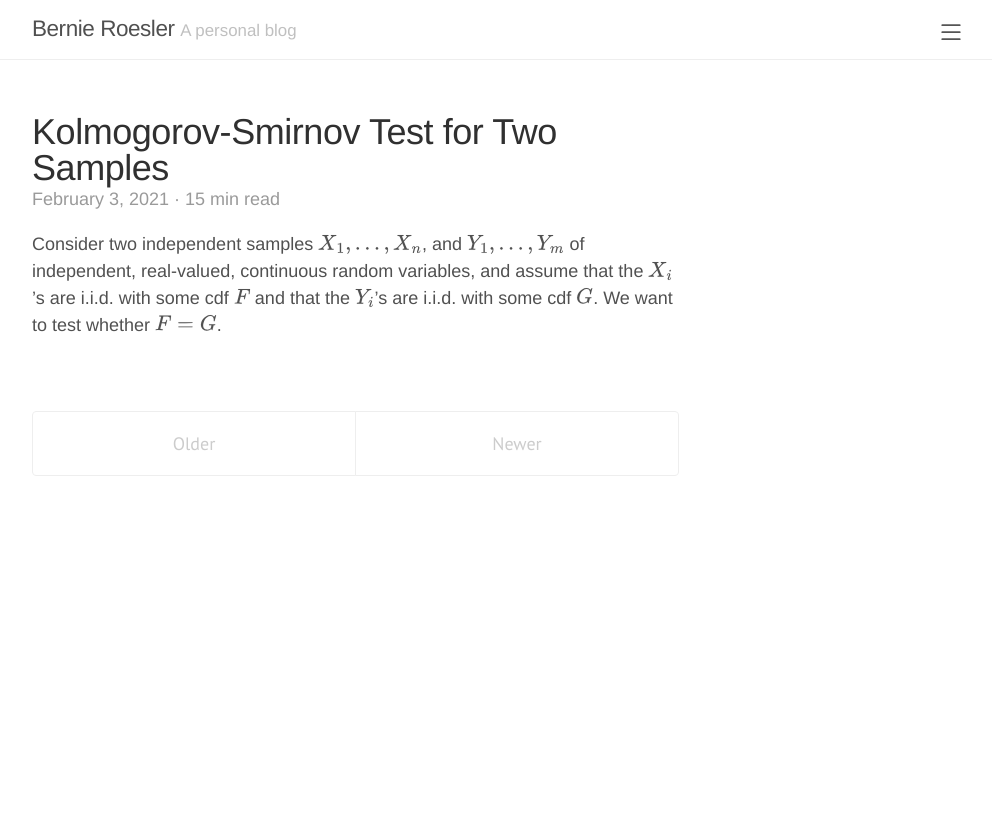
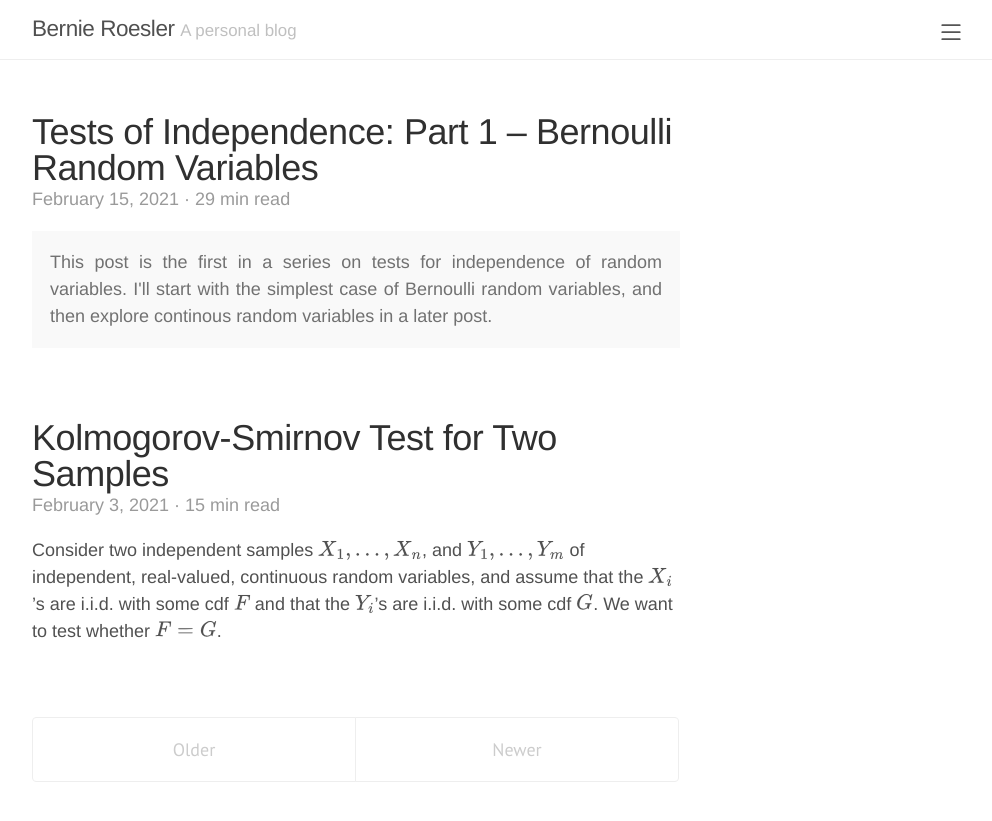
Before and after one commit to broesler/broesler.github.io, a Jekyll site: the page built from index.html, in a window 1280 px wide. Shown: the top 821 px of the page, without its empty margins (284-1276 px from the left). Built offline with Jekyll 4.4.1, drawn with Linux system fonts in a browser that asks for light colours; nearby versions of some CDN libraries; the list of posts is cut into pages by our own code.

Commit message:
Create new post on Bernoulli independence.

```diff
--- a/_drafts/2021-02-15-indep_bern_FINAL.md
+++ b/_posts/2021-02-15-indep_bern.md
@@ -6,6 +6,12 @@ categories: statistics
 tags: statistics hypothesis-testing python
 reading_time: 29
 ---
+
+<p class="message">
+This post is the first in a series on tests for independence of random
+variables. I'll start with the simplest case of Bernoulli random variables, and
+then explore continous random variables in a later post.
+</p>
 
 <div style="visibility: hidden; padding: 0; margin-bottom: -2rem;">
 $$
@@ -74,7 +80,7 @@ $(X, Y)$ (*i.e. *$X_i \indep X_j$ for $i \ne j$, but $X_i$ may not be
 independent of $Y_i$). Based on this sample, we want to test whether
 $X \indep Y$, *i.e. *whether $r = pq$.
 
-### Estimators of $p, q, r$
+### Estimators of the Parameters
 
 Define the estimators:
 
@@ -318,7 +324,7 @@ $$
     \end{align}
 $$
 
-Since $X \sim \mathop{\mathrm{Ber}}(p) \in \{0, 1\}$, $X^2 = X$, so we have
+Since $X \sim \mathop{\mathrm{Ber}}(p) \in \\\{0, 1\\\}$, $X^2 = X$, so we have
 
 $$
 \begin{align}
@@ -611,7 +617,7 @@ $$
 $$
 
 A proof of Equation $\eqref{eq:t_to_N}$ is given in the
-<a href="#app:1">Appendix</a>.
+<a href="#app:A">Appendix</a>.
 
 </div>
 
@@ -698,9 +704,16 @@ In other words,
 the lowest level at which we could reject the null hypothesis is at
 $\alpha = \text{$p$-value} = 0.1642 = 16.42\%$.
 
-<div class="appendix" id="#app:1">
 
-## Appendix A: Additional Proofs
+<h2 id="app:A">Appendix A: Additional Proofs</h2>
+
+<div class="app-wrapper">
+
+<label for="app-A" class="app-toggle">Show/Hide Appendix &#8862;</label>
+<input type="checkbox" id="app-A" class="app-toggle"/>
+
+
+<div class="appendix" markdown=1>
 
 <div class="prop" markdown=1>
 
@@ -837,3 +850,4 @@ $$
 $$
 
 </div>
+</div>
--- a/assets/css/layout.css
+++ b/assets/css/layout.css
@@ -667,7 +667,6 @@ label.margin-toggle:not(.sidenote-number) {
     display: none;
 }
 
-/* @media (max-width: 760px) { */
 @media (max-width: 48em) {
   label.margin-toggle:not(.sidenote-number) {
     display: inline;
@@ -704,5 +703,29 @@ label.margin-toggle:not(.sidenote-number) {
 
 }
 
+/*---------- Appendices ----------*/
+input.app-toggle {
+  display: none;
+}
+
+label.app-toggle {
+  cursor: pointer;
+  color: #268bd2;
+}
+
+label.app-toggle:hover,
+label.app-toggle:focus {
+  text-decoration: underline;
+}
+
+/* hide appendices by default */
+.appendix {
+  display: none;
+}
+
+.app-toggle:checked ~ .appendix {
+  display: block;
+}
+
 /*=============================================================================
  *===========================================================================*/
```
Also changed, not shown: _posts/2021-02-03-ks2samp.md (+1 -1 lines).
